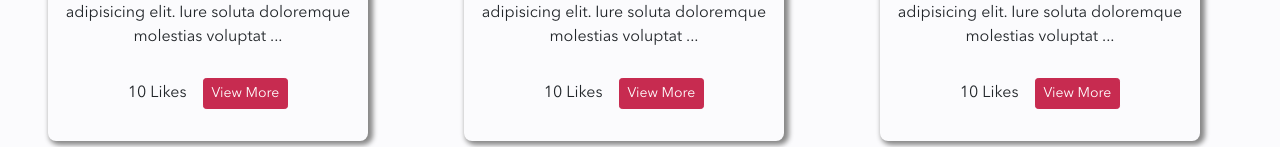
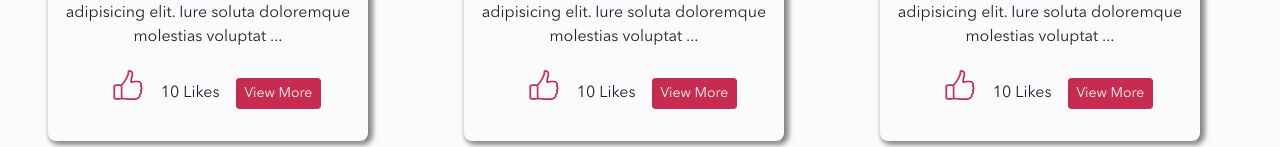
Before and after one commit to Vaynelucis/val-memoir, a React (Create React App) app: page / in a window 1280 px wide. Shown: the part 653-800 px from the top of the page. Built offline with nearby package versions, Linux system fonts and the light colour scheme; no server answers.

Commit message:
added a like button on the main stories component

```diff
--- a/src/components/Stories.js
+++ b/src/components/Stories.js
@@ -1,6 +1,7 @@
 import React, { useState, useEffect } from "react";
 import ViewStory from "./viewStory";
 import AddStory from "./AddStory";
+import likeIcon from "../styles/like.svg";
 
 export default function Stories() {
   const [updatedStories, setStories] = useState([
@@ -74,6 +75,11 @@ export default function Stories() {
     });
   };
 
+  const addLikeLocal = (story, index, e) => {
+    story.likes += 1;
+    addLike(story, index);
+  };
+
   useEffect(() => {
     let renderedStories = updatedStories.map((story, index) => {
       return (
@@ -99,6 +105,12 @@ export default function Stories() {
           </p>
 
           <div className="d-flex align-items-center  justify-content-center ">
+            <img
+              src={likeIcon}
+              onClick={e => addLikeLocal(story, index, e)}
+              alt="like icon"
+              className="like-btn mx-2 mb-3 "
+            />
             <p className="pt-3 pr-3">{story.likes} Likes</p>
 
             <ViewStory story={story} index={index} addLike={addLike} />
--- a/src/components/viewStory.js
+++ b/src/components/viewStory.js
@@ -67,8 +67,8 @@ export default function viewStory({ story, index, addLike }) {
             <img
               onClick={like}
               src={likeIcon}
-              alt=""
-              className="like-btn mx-2 mb-3"
+              alt="like icon"
+              className="like-btn mx-2 mb-3 "
             />
             {/* <button
               type="button"
```
